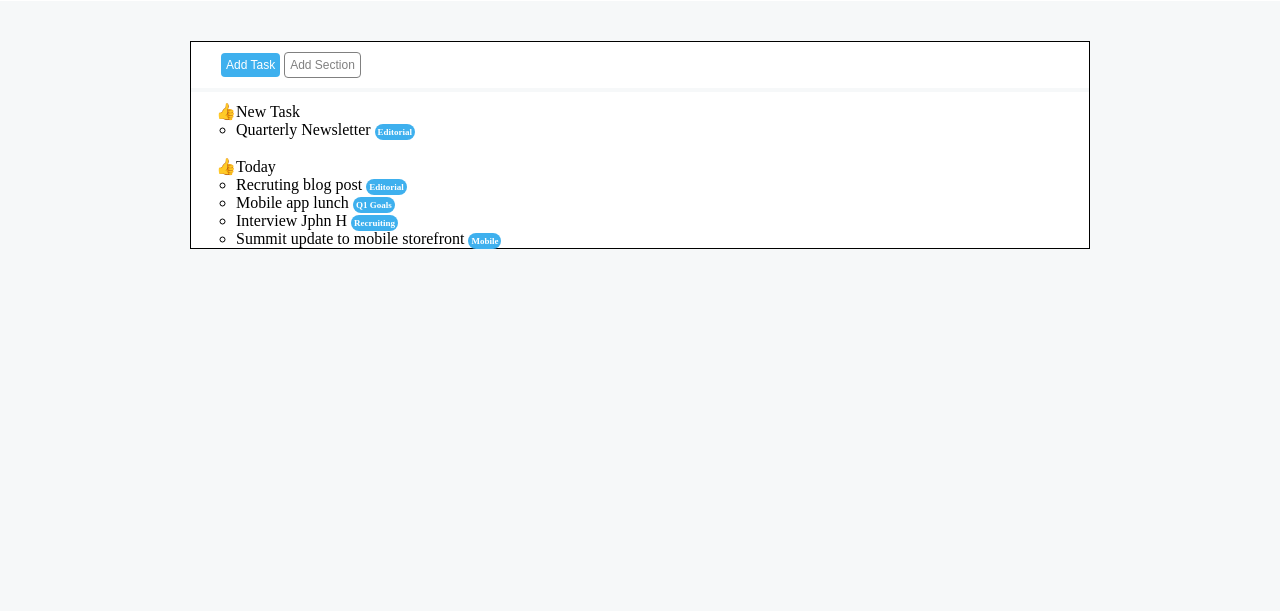
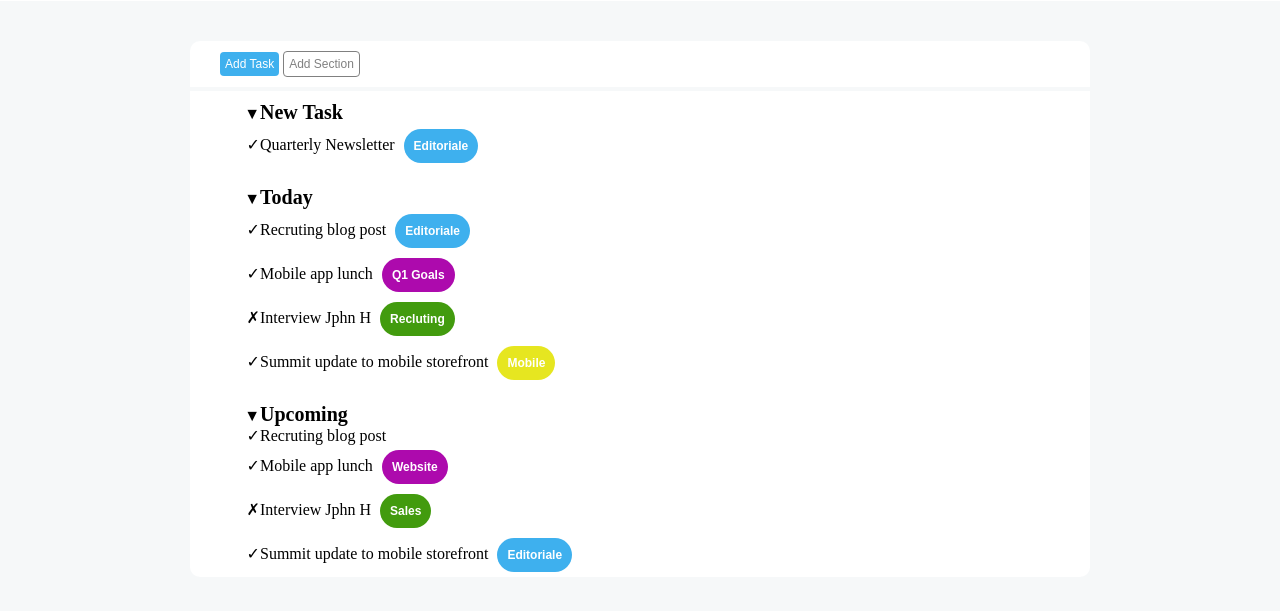
Before and after one commit to francescogentile25/html-css-toboolist, a plain HTML site: page index.html in a window 1280 px wide. Shown: the part 53-664 px from the top of the page. Drawn offline with Linux system fonts and the light colour scheme.

Commit message:
es finito

```diff
--- a/css/style.css
+++ b/css/style.css
@@ -22,13 +22,12 @@ body{
 .container{
     max-width: 900px;
     margin:  40px auto;
-    border: 1px solid black;
 }
 
 .container-nav{
     background-color: white;
     padding: 10px 30px;
-    border-radius: 4px 4px 0 0;
+    border-radius:10px 10px 0 0;
 }
 
 .button-nav{
@@ -50,11 +49,12 @@ body{
 main{
     background-color: white;
     margin-top: 3px;
+    border-radius:0 0 10px 10px;
 }
 .ol-primary {
-    list-style-type: "\1F44D";
+    list-style-type:"\25BC";
     padding-top: 10px;
-    padding-left: 45px;
+    padding-left: 70px;
     margin-top: 4px;
 }
 .ol-secondary{
@@ -64,13 +64,36 @@ main{
     display: inline;
 }
 .tag{
+    font-size: 12px;
+    margin: 5px;
+    border: none;
+    border-radius: 20px;
     cursor: pointer;
-    display: inline;
-    background-color: rgb(62, 176, 238);
-    padding: 3px;
-    border-radius: 10px;
-    font-size: 9px;
+    padding: 10px;
     color: white;
     font-weight: bold;
+}
+.check{
+    list-style-type: "\2713";
 
 }
+.cross{
+    list-style-type: "\2717";
+}
+.li-title{
+    font-size: 20px;
+    font-weight: bold;
+}
+
+.blu{
+    background-color: rgb(62, 176, 238);
+}
+.green{
+    background-color: rgb(66, 155, 14);
+}
+.pink{
+    background-color: rgb(173, 10, 173);
+}
+.yellow{
+    background-color: rgb(230, 230, 32);
+}
--- a/index.html
+++ b/index.html
@@ -21,32 +21,52 @@
 
             <main>
                 <ul class="ol-primary">
-                    <li>New Task
+                    <li><span class="li-title">New Task</span>
                         <ul class="ol-secondary">
-                            <li>
+                            <li class="check">
                                 <p class="to-do">Quarterly Newsletter</p>
-                                <div class="tag"> Editorial</div>
+                                <button class="tag blu">Editoriale</button>
                             </li>
                         </ul>
                     </li>
                     <br>
-                    <li>Today
+                    <li><span class="li-title">Today</span>
                         <ul>
-                            <li>
+                            <li class="check">
                                 <p class="to-do">Recruting blog post</p>
-                                <div class="tag"> Editorial</div>
+                                <button class="tag blu">Editoriale</button>
                             </li>
-                            <li>
+                            <li class="check">
                                 <p class="to-do">Mobile app lunch</p>
-                                <div class="tag"> Q1 Goals</div>
+                                <button class="tag pink">Q1 Goals</button>
                             </li>
-                            <li>
+                            <li class="cross">
                                 <p class="to-do">Interview Jphn H</p>
-                                <div class="tag"> Recruiting</div>
+                                <button class="tag green">Recluting</button>
                             </li>
-                            <li>
+                            <li class="check">
                                 <p class="to-do">Summit update to mobile storefront</p>
-                                <div class="tag"> Mobile</div>
+                                <button class="tag yellow">Mobile</button>
+                            </li>
+                        </ul>
+                    </li>
+                    <br>
+                    <li><span class="li-title">Upcoming</span>
+                        <ul>
+                            <li class="check">
+                                <p class="to-do">Recruting blog post</p>
+                            </li>
+                            <li class="check">
+                                <p class="to-do">Mobile app lunch</p>
+                                <button class="tag pink">Website</button>
+                            </li>
+                            <li class="cross">
+                                <p class="to-do">Interview Jphn H</p>
+                                <button class="tag green">Sales</button>
+                            </li>
+                            <li class="check">
+                                <p class="to-do">Summit update to mobile storefront</p>
+                                <button class="tag blu">Editoriale</button>
                             </li>
                         </ul>
                     </li>
```
